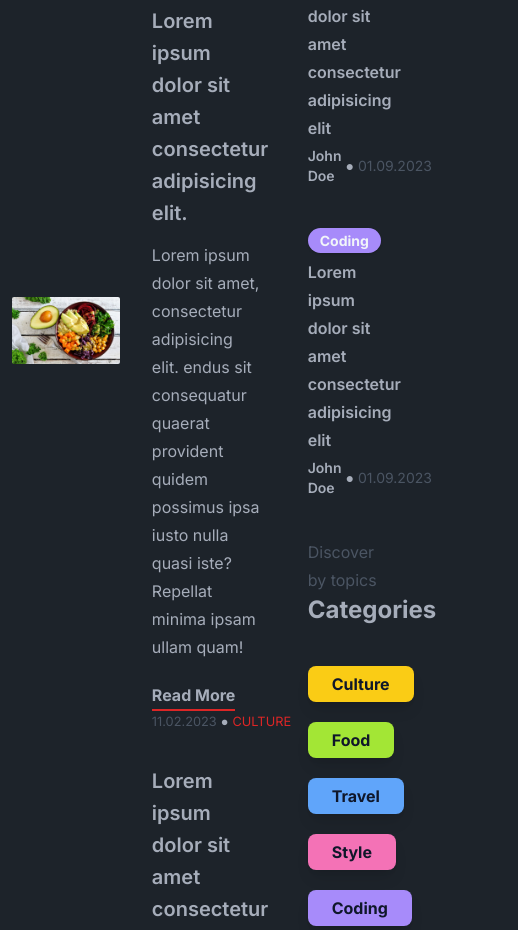
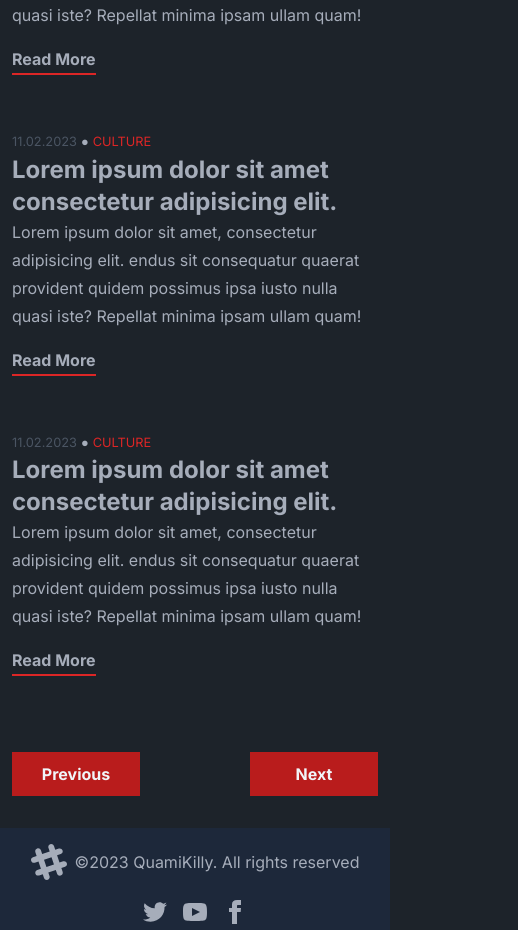
Before and after one commit to killy10o10/next-blog, a Next.js app: page / in a window 390 px wide. Shown: the part 2202-3132 px from the top of the page, 518 px wide, since content can reach past the window. Built offline with nearby package versions, Linux system fonts and the light colour scheme.

Commit message:
Make postList responsive

```diff
--- a/src/components/categoryCard/CategoryCard.jsx
+++ b/src/components/categoryButton/CategoryButton.jsx
@@ -1,6 +1,6 @@
 import React from 'react';
 
-const CategoryCard = ({categoryImage, categoryText, categoryBG}) => {
+const CategoryButton = ({categoryImage, categoryText, categoryBG}) => {
 
   const style = {
     backgroundImage: `url(${categoryImage})`,
@@ -19,4 +19,4 @@ const CategoryCard = ({categoryImage, categoryText, categoryBG}) => {
   );
 };
 
-export default CategoryCard;
+export default CategoryButton;
--- a/src/components/categoryList/CategoryList.jsx
+++ b/src/components/categoryList/CategoryList.jsx
@@ -1,5 +1,5 @@
 import React from 'react'
-import CategoryCard from '../categoryCard/CategoryCard'
+import CategoryButton from '../categoryButton/CategoryButton'
 
 function CategoryList() {
   return (
@@ -7,12 +7,12 @@ function CategoryList() {
       <div className='prose text-inherit max-w-full my-4'>
         <h2 className='text-inherit'>Categories</h2>
         <div className='flex flex-wrap gap-5 justify-between items-center'>
-          <CategoryCard categoryImage="/coding.jpg" categoryBG={`bg-coding`} categoryText="coding" />
-          <CategoryCard categoryImage="/style.jpg" categoryBG="bg-style" categoryText="style" />
-          <CategoryCard categoryImage="/fashion.jpg" categoryBG="bg-fashion" categoryText="fashion" />
-          <CategoryCard categoryImage="/food.png" categoryBG="bg-food" categoryText="food" />
-          <CategoryCard categoryImage="/culture.jpg" categoryBG={"bg-culture"}categoryText="culture" />
-          <CategoryCard categoryImage="/travel.jpeg" categoryBG="bg-travel" categoryText="travel" />
+          <CategoryButton categoryImage="/coding.jpg" categoryBG={`bg-coding`} categoryText="coding" />
+          <CategoryButton categoryImage="/style.jpg" categoryBG="bg-style" categoryText="style" />
+          <CategoryButton categoryImage="/fashion.jpg" categoryBG="bg-fashion" categoryText="fashion" />
+          <CategoryButton categoryImage="/food.png" categoryBG="bg-food" categoryText="food" />
+          <CategoryButton categoryImage="/culture.jpg" categoryBG={"bg-culture"}categoryText="culture" />
+          <CategoryButton categoryImage="/travel.jpeg" categoryBG="bg-travel" categoryText="travel" />
         </div>
       </div>
     </>
--- a/src/components/pagination/Pagination.jsx
+++ b/src/components/pagination/Pagination.jsx
@@ -1,9 +1,10 @@
 import React from 'react'
 
-function Pagination() {
+const Pagination = () => {
   return (
-    <div>
-
+    <div className='flex items-center justify-between my-5'>
+      <button className='bg-red-700 font-bold text-slate-100 py-2 px-5 w-32'>Previous</button>
+      <button className='bg-red-700 font-bold text-slate-100 py-2 px-5 w-32'>Next</button>
     </div>
   )
 }
--- a/src/components/postCard/PostCard.jsx
+++ b/src/components/postCard/PostCard.jsx
@@ -3,8 +3,8 @@ import Image from 'next/image';
 
 const PostCard = () => {
   return (
-    <div className="grid items-center grid-cols-2 gap-8">
-      <div>
+    <div className="grid items-center lg:grid-cols-2 lg:gap-8">
+      <div className='hidden md:block'>
         <Image
           width={200}
           height={200}
@@ -13,17 +13,17 @@ const PostCard = () => {
           className="w-[100%] rounded-sm object-cover"
         />
       </div>
-      <div className="flex flex-col">
+      <div className="flex flex-col not-prose">
         <small className="flex items-center gap-1">
           <span className="text-gray-400 dark:text-gray-600">11.02.2023</span> ●{' '}
           <span className="text-red-600 uppercase">culture</span>
         </small>
-        <h3 className="text-inherit">Lorem ipsum dolor sit amet consectetur adipisicing elit.</h3>
+        <h3 className="text-inherit font-bold text-2xl md:my-4">Lorem ipsum dolor sit amet consectetur adipisicing elit.</h3>
         <p>
           Lorem ipsum dolor sit amet, consectetur adipisicing elit. endus sit consequatur quaerat
           provident quidem possimus ipsa iusto nulla quasi iste? Repellat minima ipsam ullam quam!
         </p>
-        <button className="font-bold w-fit border-b-2 border-red-600">Read More</button>
+        <button className="font-bold w-fit border-b-2 border-red-600 my-4">Read More</button>
       </div>
     </div>
   );
--- a/src/components/postList/PostList.jsx
+++ b/src/components/postList/PostList.jsx
@@ -3,18 +3,21 @@ import PostCard from '../postCard/PostCard';
 import PopularPost from '../popularPost/PopularPost';
 import CategoryChip from '../categoryChip/CategoryChip';
 import Image from 'next/image';
+import Pagination from '../pagination/Pagination';
 
 const PostList = () => {
   return (
-    <div className="prose max-w-full grid grid-cols-7 gap-12 text-inherit">
-      <div className="col-span-5">
+    <div className="prose max-w-full grid md:grid-cols-7 gap-12 text-inherit">
+      <div className="col-span-5 flex flex-col gap-10 md:block">
         <h4 className="text-inherit font-bold text-2xl">Recent Posts</h4>
         <PostCard />
         <PostCard />
         <PostCard />
         <PostCard />
+        <PostCard />
+        <Pagination />
       </div>
-      <div className="col-span-2 not-prose mt-5 flex flex-col gap-10">
+      <div className="hidden col-span-2 not-prose mt-5 md:flex flex-col gap-10">
         <div>
           <span className="dark:text-gray-600 text-gray-400">What's hot</span>
           <h4 className="font-bold text-2xl">Most Popular</h4>
@@ -41,15 +44,15 @@ const PostList = () => {
         </div>
         <div className='flex flex-col gap-10'>
           <div className='flex items-center gap-4'>
-            <Image className='rounded-full h-20 w-20 object-cover' src="/food.png" width={35} height={35} />
+            <Image className='rounded-full h-20 w-20 object-cover' src="/food.png" alt='editors pick' width={35} height={35} />
             <PopularPost category="food" />
           </div>
           <div className='flex items-center gap-4'>
-            <Image className='rounded-full h-20 w-20 object-cover' src="/travel.jpeg" width={35} height={35} />
+            <Image className='rounded-full h-20 w-20 object-cover' src="/travel.jpeg" alt='editors pick' width={35} height={35} />
             <PopularPost category="travel" />
           </div>
           <div className='flex items-center gap-4'>
-            <Image className='rounded-full h-20 w-20 object-cover' src="/coding.jpg" width={35} height={35} />
+            <Image className='rounded-full h-20 w-20 object-cover' src="/coding.jpg" alt='editors pick' width={35} height={35} />
             <PopularPost category="coding" />
           </div>
         </div>
```
